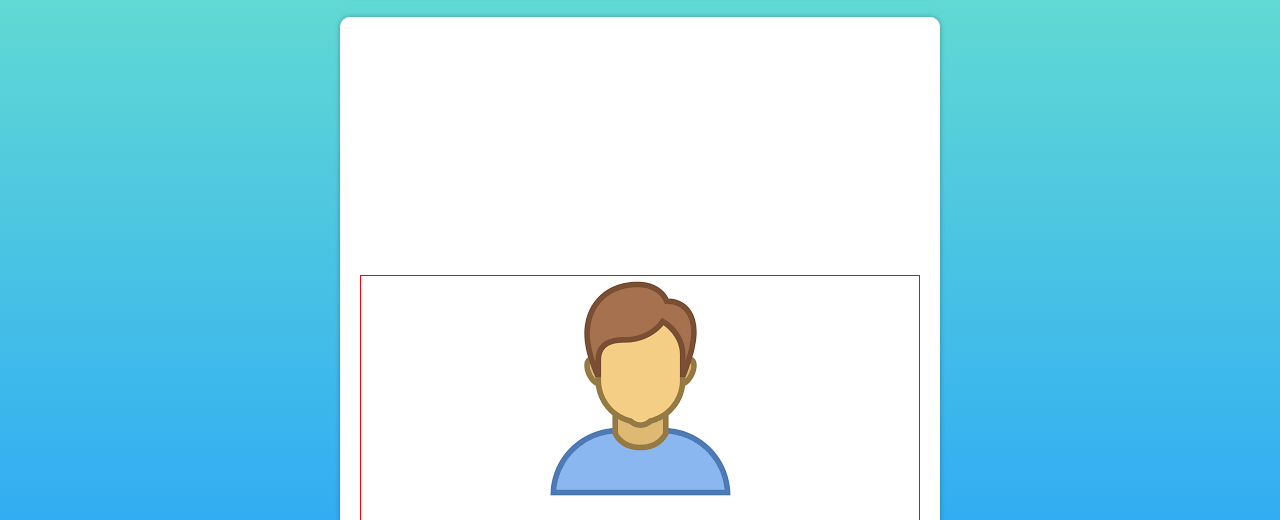
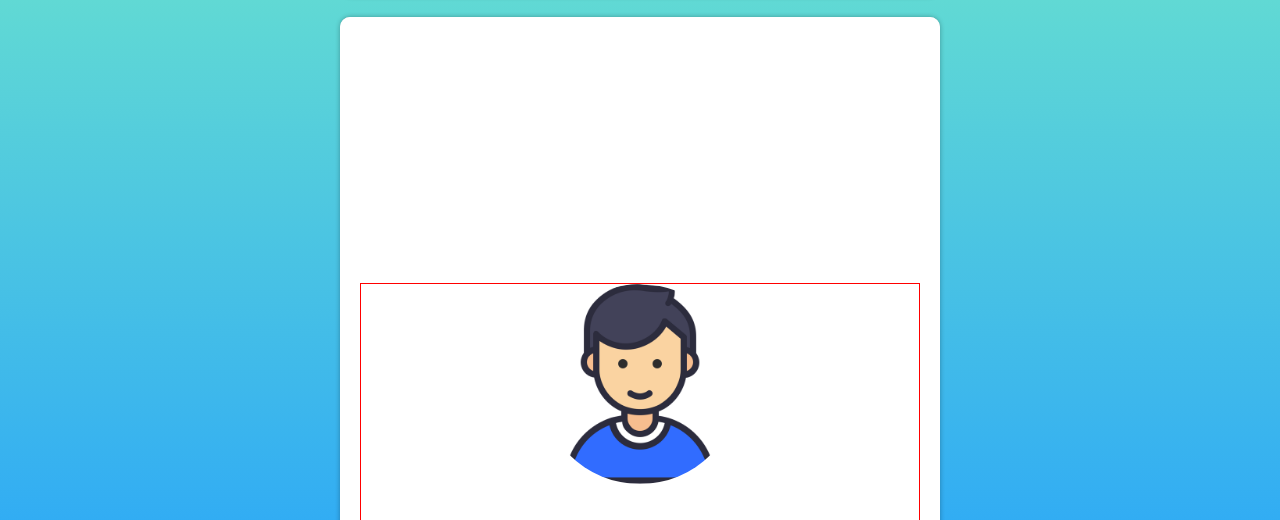
Before and after one commit to JefersonDiego/Uninter, a plain HTML site: page TrabalhoFundProgWeb/index.html in a window 1280 px wide. Shown: the part 83-603 px from the top of the page. Drawn offline with nearby package versions, Linux system fonts and the light colour scheme.

Commit message:
Alterações

```diff
--- a/TrabalhoFundProgWeb/index.html
+++ b/TrabalhoFundProgWeb/index.html
@@ -49,8 +49,8 @@
       <section class="container apresentacao">
         <div class="fundo">
           <div class="vazio"></div>
-          <div class="foto borda">
-            <img src="/img/profile.png" alt="" />
+          <div class="container_foto borda">
+            <img class="foto" src="/img/profile1.png" alt="" />
           </div>
           <div class="apresentacao_texto">
             <h1 class="nome borda">Pedro Pedro Pedro</h1>
--- a/TrabalhoFundProgWeb/style.css
+++ b/TrabalhoFundProgWeb/style.css
@@ -5,6 +5,7 @@
   border: none;
   --default_letter_spacing: 0.1rem;
   --branco: #fff;
+  --gray_0: #ddd;
   --azul_0: #209cff;
   --verde_0: #68e0cf;
   --gray_1: rgba(120, 120, 120, 0.3);
@@ -134,8 +135,12 @@ h4 {
   flex-grow: 1;
 }
 
+.container_foto {
+  flex-grow: 1;
+}
 .foto {
-  flex-grow: 1;
+  height: 20rem;
+  border-radius: 50%;
 }
 
 .apresentacao_texto {
```
Also changed, not shown: TrabalhoFundProgWeb/img/profile1.png (added).
